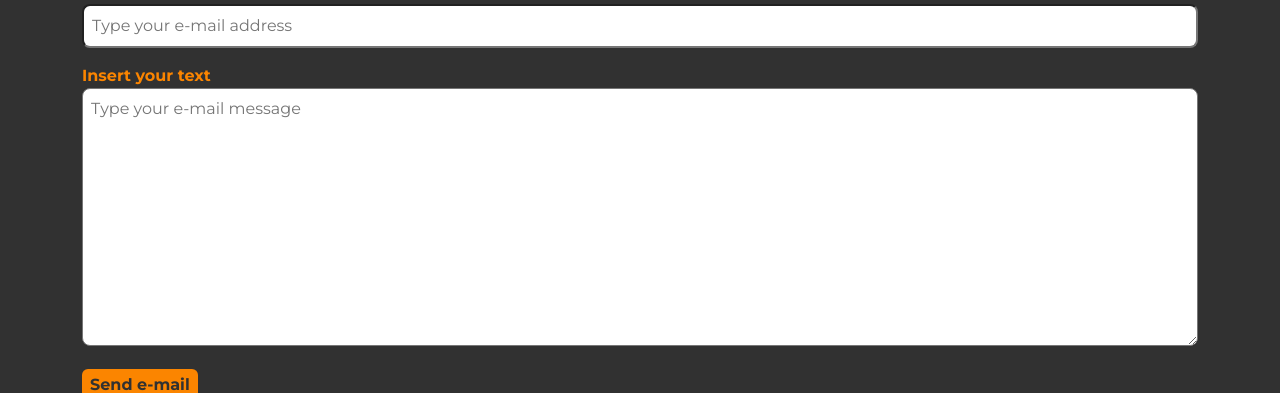
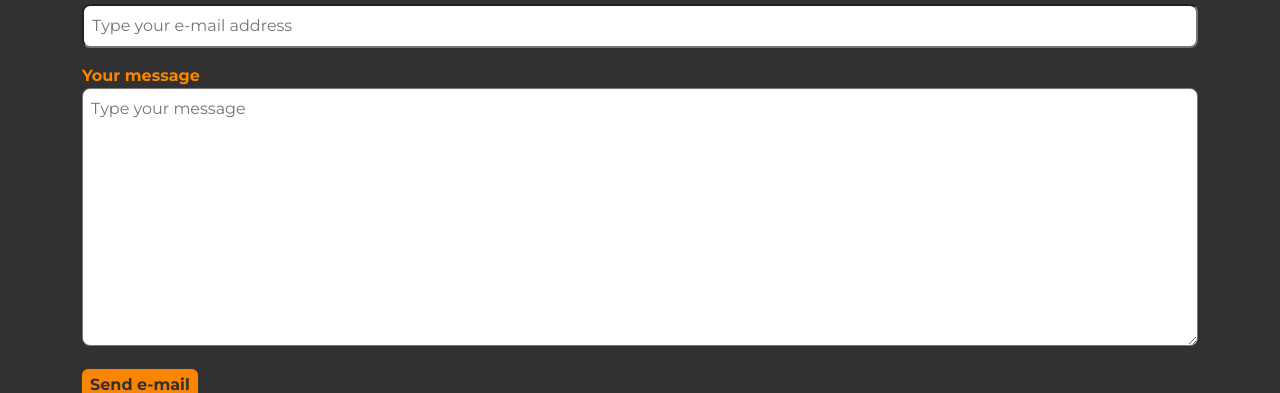
Before and after one commit to mattiavolpe/vite-boolfolio, a Vue app: page /contact in a window 1280 px wide. Shown: the part 320-713 px from the top of the page. Built offline with nearby package versions, Linux system fonts and the light colour scheme.

Commit message:
CHANGE contacts view texts

```diff
--- a/src/views/ContactView.vue
+++ b/src/views/ContactView.vue
@@ -51,8 +51,8 @@ export default {
         <input type="mail" id="emailAddress" name="emailAddress" class="w-100 rounded-3 p-2" placeholder="Type your e-mail address" v-model="emailAddress">
       </div>
       <div class="mb-3">
-        <label for="emailContent" class="d-block text_accent_custom fw-bold">Insert your text</label>
-        <textarea name="emailContent" id="emailContent" rows="10" class="w-100 rounded-3 p-2" placeholder="Type your e-mail message" v-model="emailContent"></textarea>
+        <label for="emailContent" class="d-block text_accent_custom fw-bold">Your message</label>
+        <textarea name="emailContent" id="emailContent" rows="10" class="w-100 rounded-3 p-2" placeholder="Type your message" v-model="emailContent"></textarea>
       </div>
       <button class="bg_accent_custom border-0 text_dark_custom rounded fw-bold px-2 py-1" type="submit">Send e-mail</button>
     </form>
```
